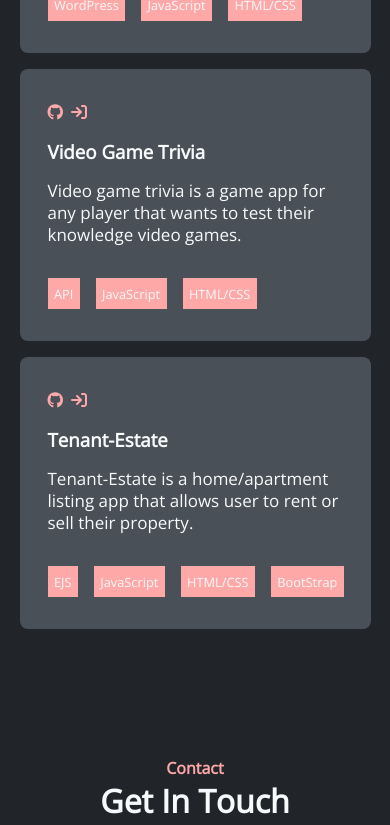
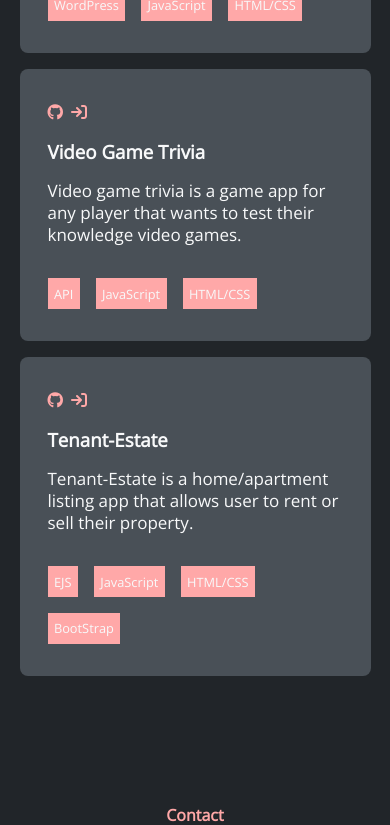
Before and after one commit to dev-rome/v1, a React (Create React App) app: page / in a window 390 px wide. Shown: the part 2080-2905 px from the top of the page. Built offline with nearby package versions, Linux system fonts and the light colour scheme.

Commit message:
wrap tech item

```diff
--- a/src/section/Portfolio.css
+++ b/src/section/Portfolio.css
@@ -56,3 +56,9 @@
     padding: .4rem;
     background-color: var(--pink);
 }
+
+@media (max-width: 600px) {
+    .portfolio__tech {
+        flex-wrap: wrap;
+    }
+}
```
